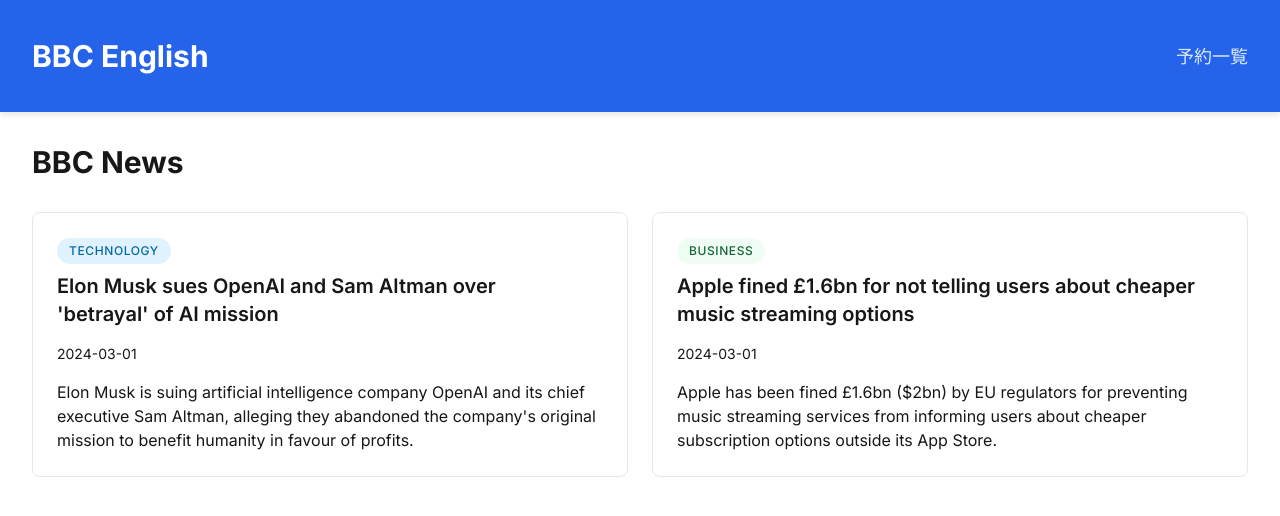
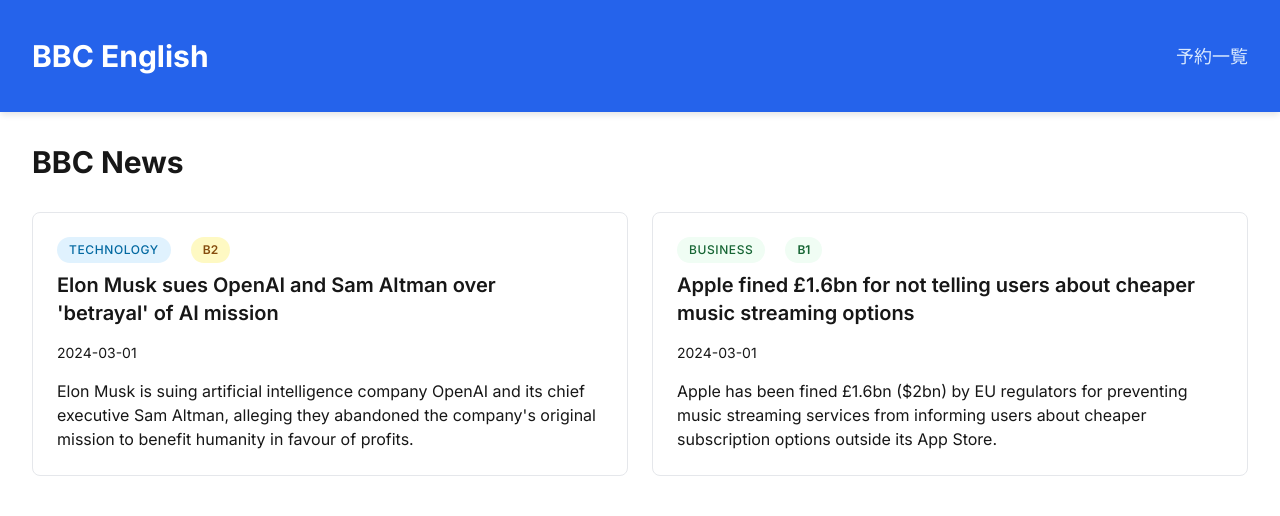
Before and after one commit to Daicheeeeese/20250222_practice, a Next.js app: page / in a window 1280 px wide. Shown: the top 516 px of the page. Built offline with nearby package versions, Linux system fonts and the light colour scheme.

Commit message:
Update: レベル表示をCEFR基準(A0-C2)に変更

```diff
--- a/app/globals.css
+++ b/app/globals.css
@@ -234,3 +234,56 @@
   flex: 1;
   margin-right: 1rem;
 }
+
+/* レベルバッジのスタイル */
+.level-badge {
+  display: inline-block;
+  padding: 0.25rem 0.75rem;
+  border-radius: 9999px;
+  font-size: 0.75rem;
+  font-weight: 600;
+  margin-left: 0.75rem;
+}
+
+.level-badge.a0 {
+  background-color: #dbeafe;
+  color: #1e40af;
+}
+
+.level-badge.a1 {
+  background-color: #e0f2fe;
+  color: #0369a1;
+}
+
+.level-badge.a2 {
+  background-color: #f0fdfa;
+  color: #0f766e;
+}
+
+.level-badge.b1 {
+  background-color: #f0fdf4;
+  color: #166534;
+}
+
+.level-badge.b2 {
+  background-color: #fef9c3;
+  color: #854d0e;
+}
+
+.level-badge.c1 {
+  background-color: #fef3c7;
+  color: #92400e;
+}
+
+.level-badge.c2 {
+  background-color: #fee2e2;
+  color: #991b1b;
+}
+
+/* バッジコンテナのスタイル */
+.badge-container {
+  display: flex;
+  align-items: center;
+  gap: 0.5rem;
+  margin-bottom: 0.5rem;
+}
--- a/app/page.tsx
+++ b/app/page.tsx
@@ -15,10 +15,15 @@
             <article>
               <div className="article-card-header">
                 <div className="title-section">
-                  <span className={`category-badge ${article.category.toLowerCase()}`}>
-                    {article.category}
-                  </span>
-                  <h2 className="text-xl font-semibold mt-2">{article.title}</h2>
+                  <div className="badge-container">
+                    <span className={`category-badge ${article.category.toLowerCase()}`}>
+                      {article.category}
+                    </span>
+                    <span className={`level-badge ${article.level.toLowerCase()}`}>
+                      {article.level}
+                    </span>
+                  </div>
+                  <h2 className="text-xl font-semibold">{article.title}</h2>
                 </div>
               </div>
               <p className="text-gray-600 text-sm mb-4">{article.date}</p>
--- a/data/articles.ts
+++ b/data/articles.ts
@@ -4,6 +4,7 @@
   date: string;
   content: string;
   category: string;
+  level: 'A0' | 'A1' | 'A2' | 'B1' | 'B2' | 'C1' | 'C2';
   words: {
     [key: string]: {
       meaning: string;
@@ -21,6 +22,7 @@
     title: "Elon Musk sues OpenAI and Sam Altman over 'betrayal' of AI mission",
     date: "2024-03-01",
     category: "Technology",
+    level: "B2",
     content: `Elon Musk is suing artificial intelligence company OpenAI and its chief executive Sam Altman, alleging they abandoned the company's original mission to benefit humanity in favour of profits.
 
 The lawsuit claims OpenAI's close relationship with Microsoft has pushed it away from developing AI systems for the benefit of the public.
@@ -67,6 +69,7 @@
     title: "Apple fined £1.6bn for not telling users about cheaper music streaming options",
     date: "2024-03-01",
     category: "Business",
+    level: "B1",
     content: `Apple has been fined £1.6bn ($2bn) by EU regulators for preventing music streaming services from informing users about cheaper subscription options outside its App Store.
 
 The European Commission said Apple had abused its dominant position by imposing restrictions on app developers.
```
